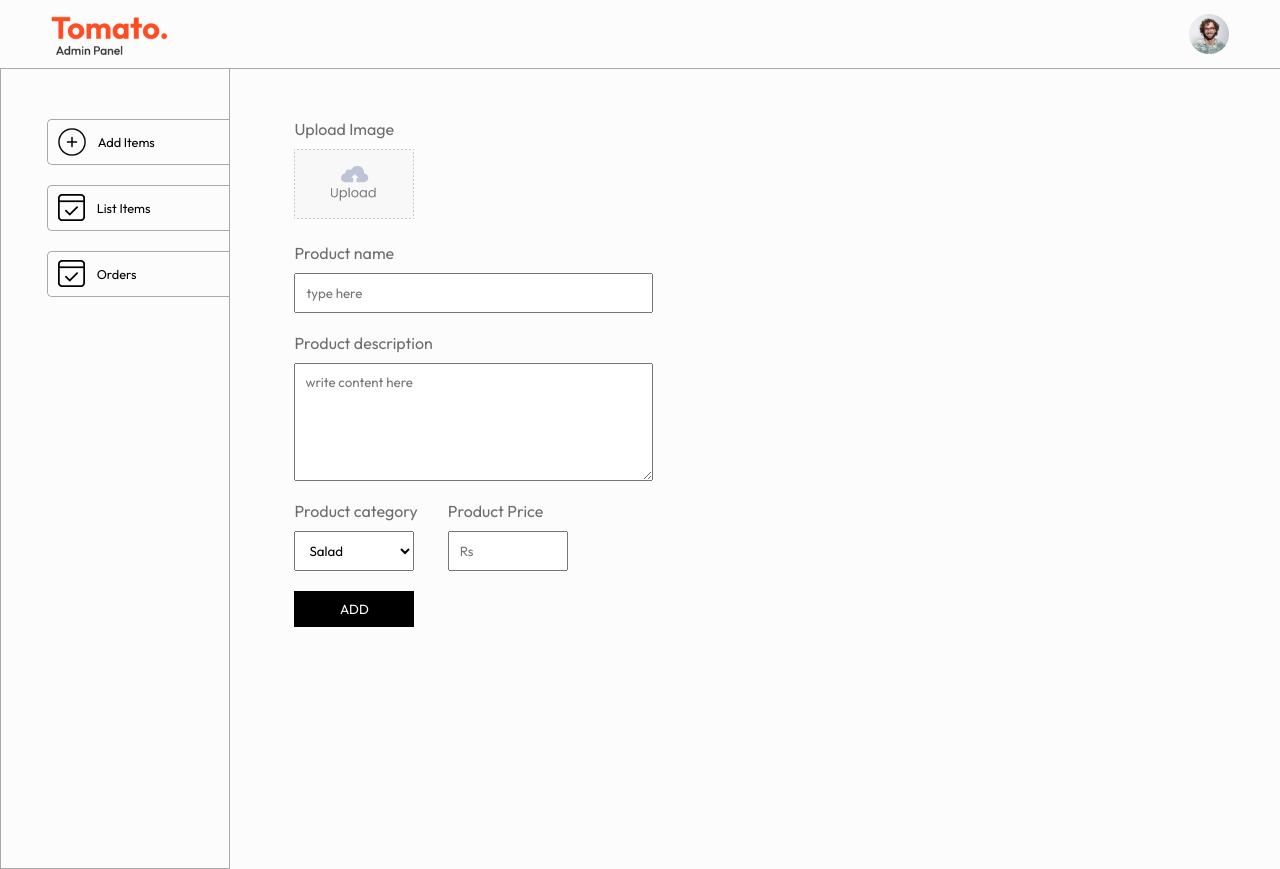
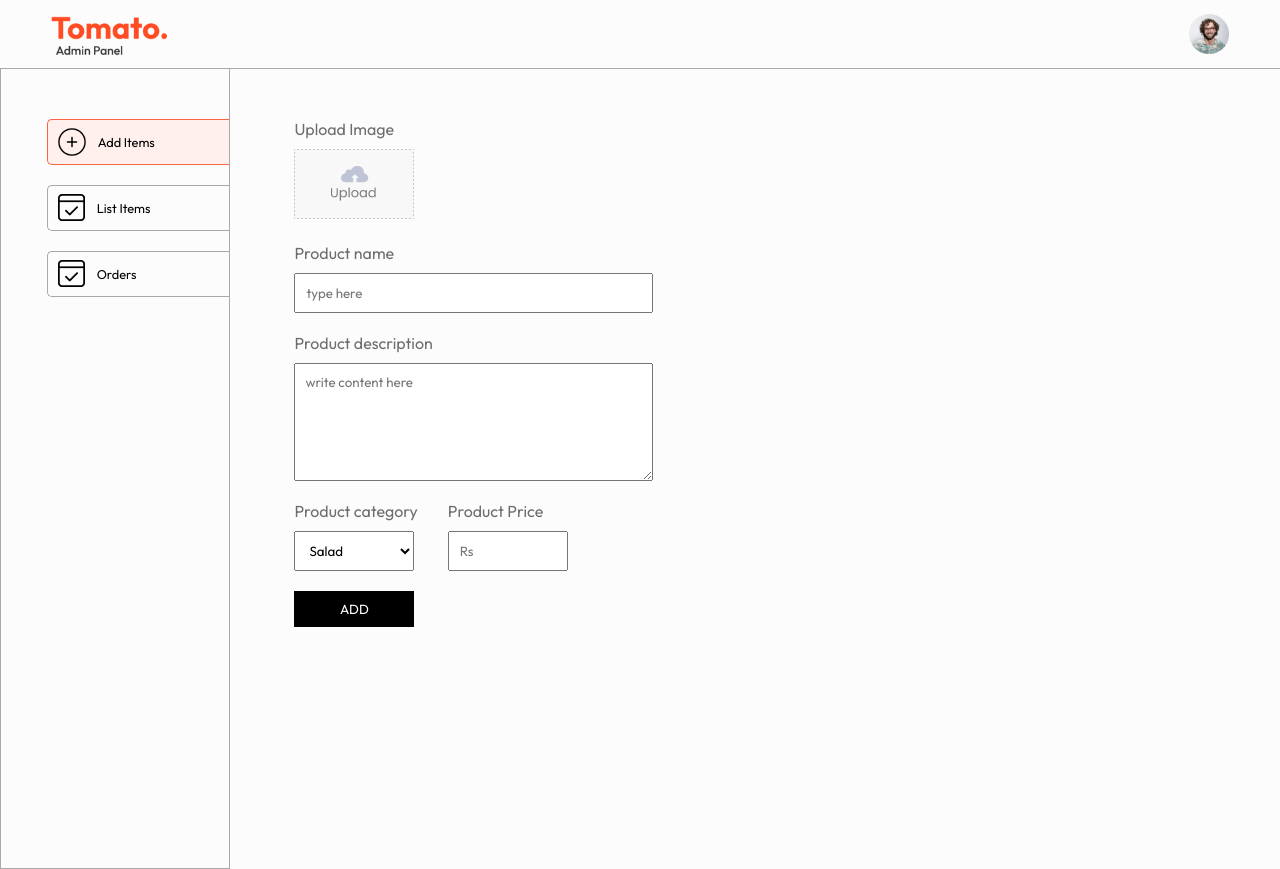
Before and after one commit to musharraf-712/Food-D, a React (Vite) app in the folder admin/: page / in a window 1280 px wide. Built offline with nearby package versions, Linux system fonts and the light colour scheme.

Commit message:
update admin

```diff
--- a/admin/src/components/Sidebar/Sidebar.jsx
+++ b/admin/src/components/Sidebar/Sidebar.jsx
@@ -6,7 +6,7 @@ const Sidebar = () => {
   return (
     <div className='sidebar'>
         <div className="sidebar-options">
-            <NavLink to='./add' className="sidebar-option">
+            <NavLink to='./' className="sidebar-option">
                 <img src={assets.add_icon} alt="" />
                 <p>Add Items</p>
             </NavLink>
```
